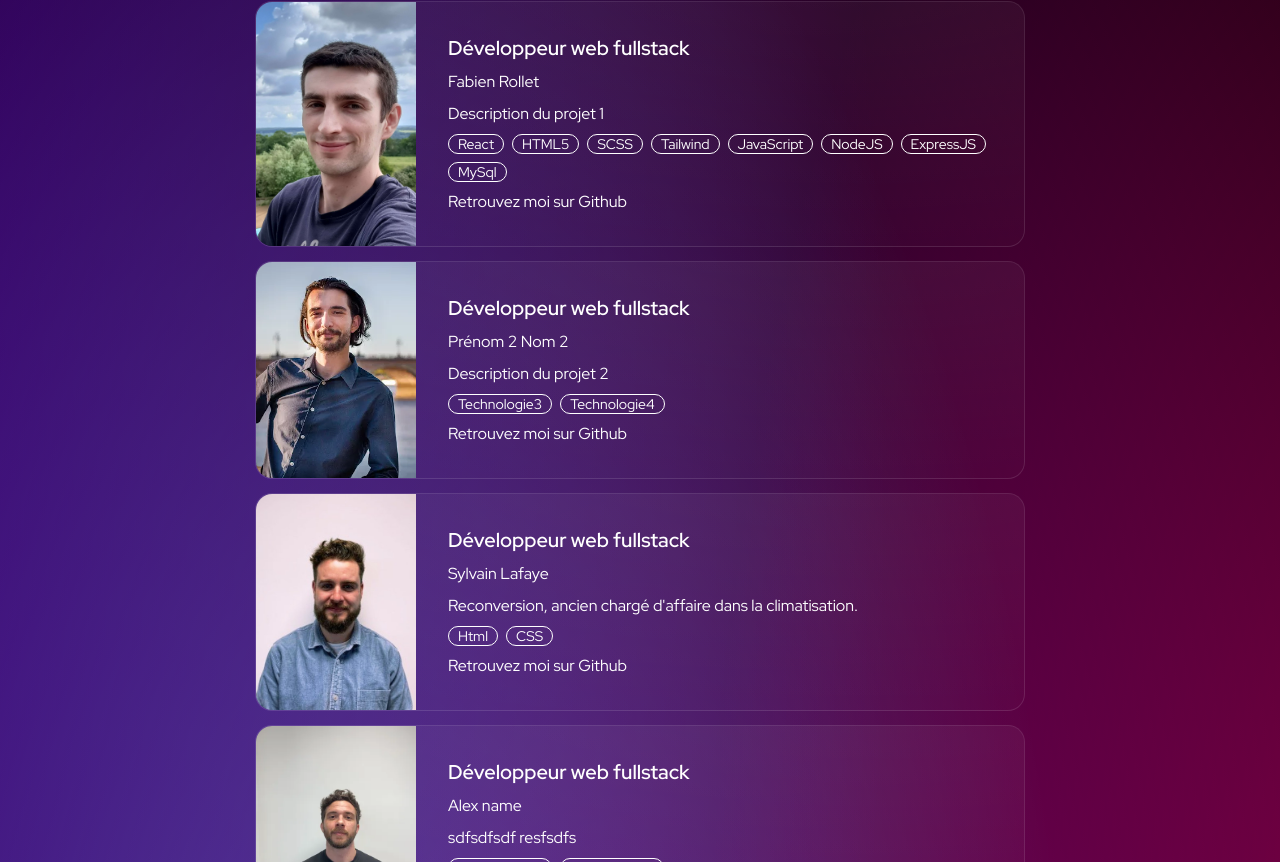
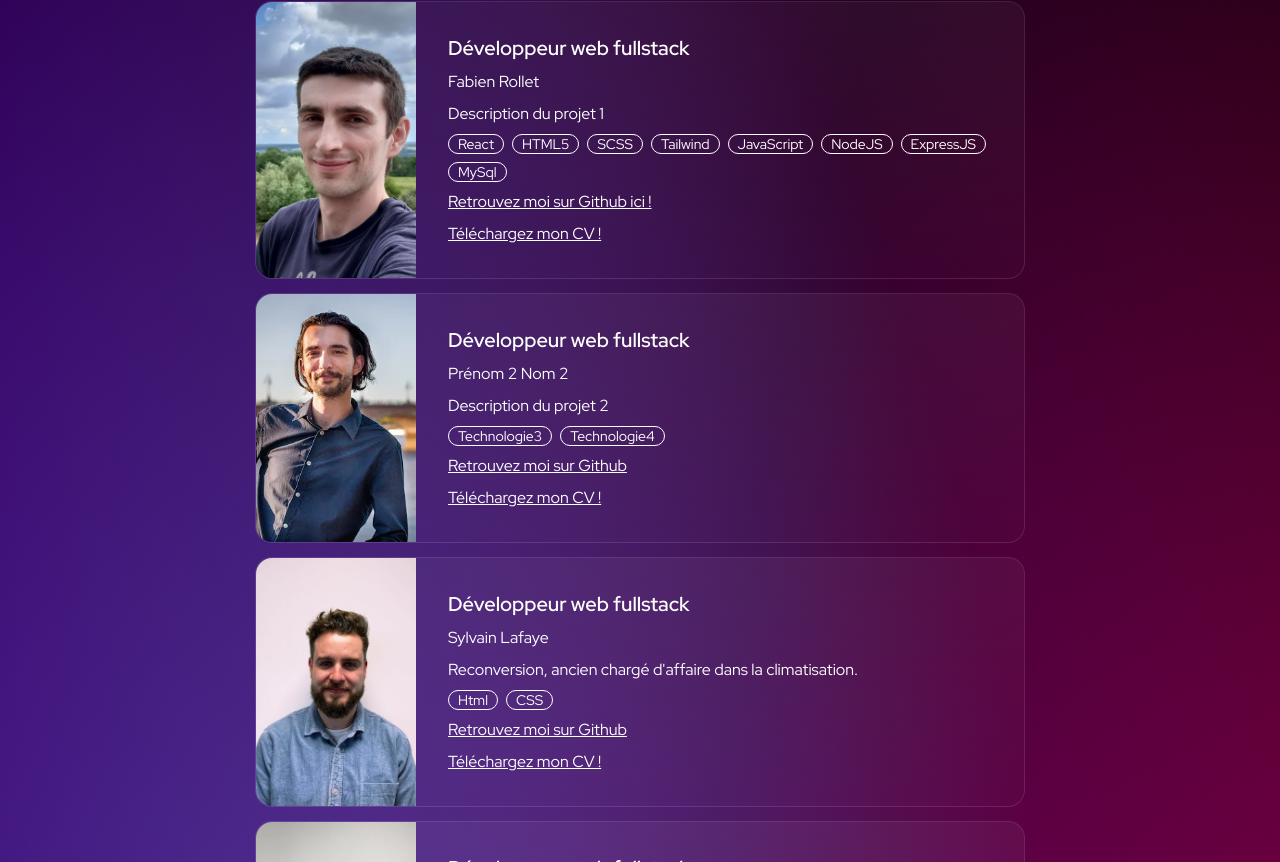
Before and after one commit to Sylvainlfe/Les-dev-junior, a React (Vite) app: page /contact in a window 1280 px wide. Shown: the part 798-1660 px from the top of the page. Built offline with nearby package versions, Linux system fonts and the light colour scheme.

Commit message:
Updated card profile

```diff
--- a/src/components/Card.jsx
+++ b/src/components/Card.jsx
@@ -28,7 +28,12 @@ function Card({ personalProfile }) {
                 </li>
               ))}
             </ul>
-            <a target="_blank" href={profile.github}>{profile.githubName}</a>
+            <a className="underline w-64" target="_blank" href={profile.github}>
+              {profile.githubName}
+            </a>
+            <a href={profile.cv} target="_blank" className="underline">
+              Téléchargez mon CV !
+            </a>
           </ul>
         </article>
       ))}
--- a/src/pages/Contact.jsx
+++ b/src/pages/Contact.jsx
@@ -17,9 +17,19 @@ const personalProfile = [
     firstname: "Fabien",
     lastname: "Rollet",
     description: "Description du projet 1",
-    stack: ["React","HTML5","SCSS","Tailwind","JavaScript","NodeJS", "ExpressJS","MySql"],
+    stack: [
+      "React",
+      "HTML5",
+      "SCSS",
+      "Tailwind",
+      "JavaScript",
+      "NodeJS",
+      "ExpressJS",
+      "MySql",
+    ],
     github: "https://github.com/FabienRollet",
-    githubName: "Retrouvez moi sur Github",
+    githubName: "Retrouvez moi sur Github ici !",
+    cv: "../Rollet Fabien CV.pdf",
   },
   {
     id: 2,
@@ -31,6 +41,7 @@ const personalProfile = [
     stack: ["Technologie3", "Technologie4"],
     github: "lien_vers_github_2",
     githubName: "Retrouvez moi sur Github",
+    cv: "",
   },
   {
     id: 3,
@@ -42,6 +53,7 @@ const personalProfile = [
     stack: ["Html", "CSS"],
     github: "lien_vers_github_3",
     githubName: "Retrouvez moi sur Github",
+    cv: "",
   },
   {
     id: 4,
@@ -53,6 +65,7 @@ const personalProfile = [
     stack: ["Technologie7", "Technologie8"],
     github: "lien_vers_github_4",
     githubName: "Retrouvez moi sur Github",
+    cv: "",
   },
 ];
 
@@ -129,7 +142,7 @@ export default function Contact() {
     }
     const emailInput = document.getElementById("email");
     const commentInput = document.getElementById("comment");
-    const nameInput = document.getElementById("name")
+    const nameInput = document.getElementById("name");
     const email = emailInput.value;
     const message = commentInput.value;
     const name = nameInput.value;
```
Also changed, not shown: 1 other file (tests, documents, lock files or other folders).
